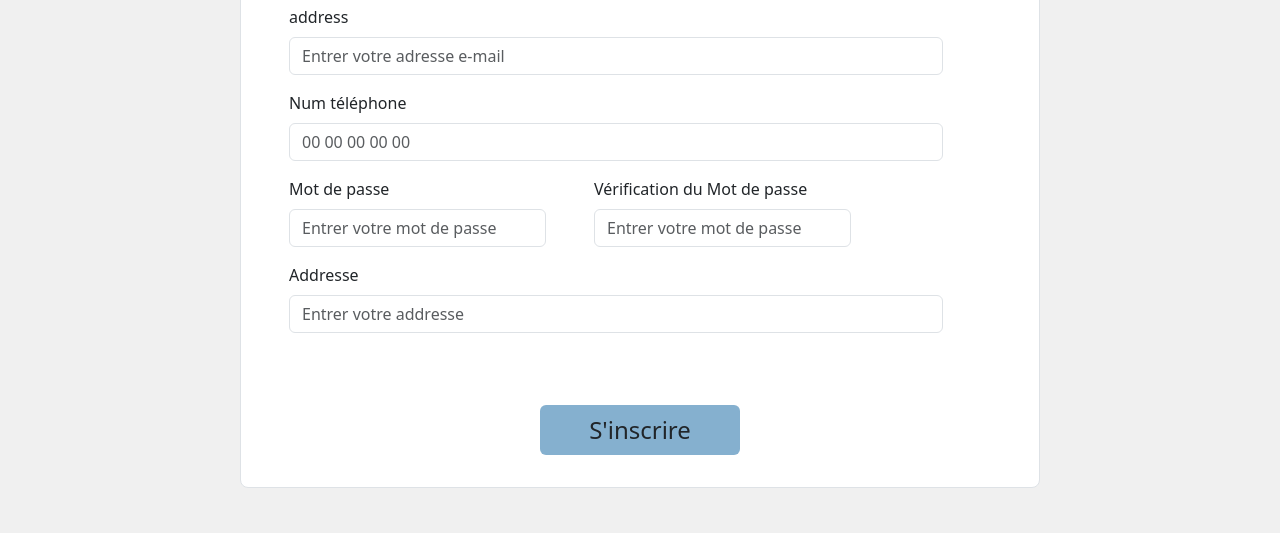
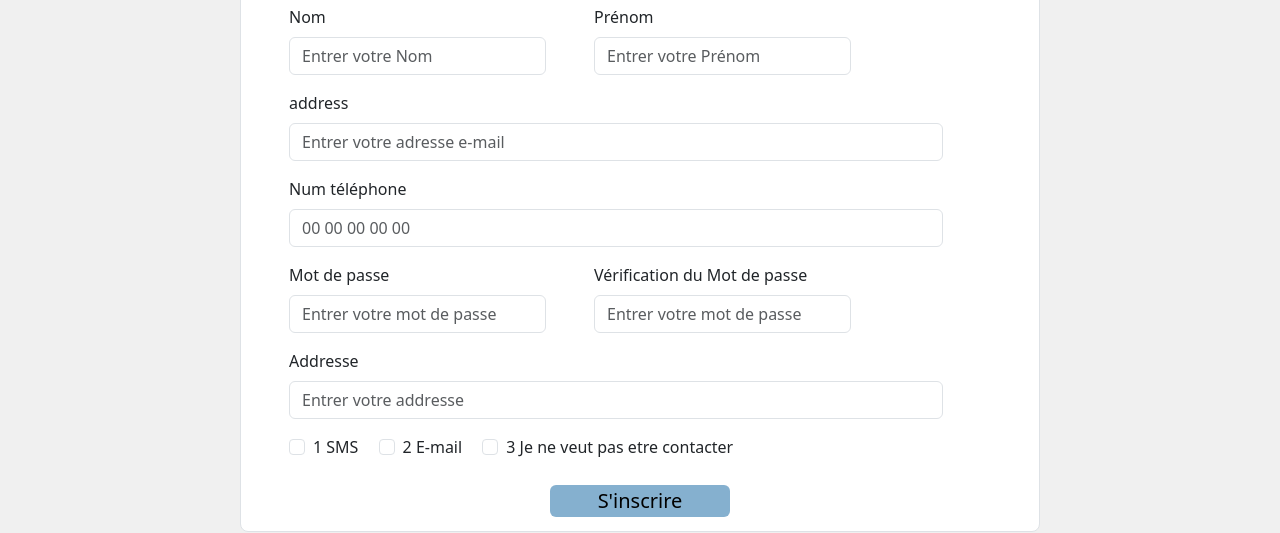
Before and after one commit to Mathieu762005/form, a website: page inscription.html in a window 1280 px wide. Shown: the part 228-761 px from the top of the page. Drawn offline with nearby package versions, Linux system fonts and the light colour scheme.

Commit message:
mise a jour

```diff
--- a/inscription.html
+++ b/inscription.html
@@ -55,8 +55,20 @@
         </nav>
     </header>
     <main class="main d-flex flex-column align-items-center">
-        <form class="main__form  mb-5 px-5 py-4 border mt-5 rounded-3" action="bonjour.html">
+        <form class="main__form  mb-4 px-5 py-4 border mt-5 rounded-3" action="bonjour.html">
             <h1 class="text-center pb-4">S'inscrire</h1>
+            <div class="d-flex gap-lg-5 flex-column flex-lg-row me-5 me-lg-0">
+                <div class="mb-3">
+                    <label for="exampleInputPassword1" class="form-label">Nom</label>
+                    <input type="password" placeholder="Entrer votre Nom" class="form-control"
+                        id="exampleInputPassword1" required>
+                </div>
+                <div class="mb-3">
+                    <label for="exampleInputPassword1" class="form-label">Prénom</label>
+                    <input type="password" placeholder="Entrer votre Prénom" class="form-control"
+                        id="exampleInputPassword1" required>
+                </div>
+            </div>
             <div class="mb-3 me-5">
                 <label for="exampleInputEmail1" class="form-label">address</label>
                 <input type="email" placeholder="Entrer votre adresse e-mail" class="form-control"
@@ -79,19 +91,34 @@
                         id="exampleInputPassword1" required>
                 </div>
             </div>
-            <div class="mb-5 me-5">
+            <div class="mb-3 me-5">
                 <label for="exampleInputPassword1" class="form-label">Addresse</label>
-                <input type="text" placeholder="Entrer votre addresse" class="form-control"
-                    id="exampleInputPassword1" required>
+                <input type="text" placeholder="Entrer votre addresse" class="form-control" id="exampleInputPassword1"
+                    required>
+            </div>
+            <div class="form-check form-check-inline">
+                <input class="form-check-input" type="checkbox" id="inlineCheckbox1" value="option1">
+                <label class="form-check-label" for="inlineCheckbox1">1 SMS</label>
+            </div>
+            <div class="form-check form-check-inline">
+                <input class="form-check-input" type="checkbox" id="inlineCheckbox2" value="option2">
+                <label class="form-check-label" for="inlineCheckbox2">2 E-mail</label>
+            </div>
+            <div class="form-check form-check-inline">
+                <input class="form-check-input" type="checkbox" id="inlineCheckbox3" value="option3">
+                <label class="form-check-label" for="inlineCheckbox3">3 Je ne veut pas etre contacter</label>
             </div>
             <div class="bouton-connection text-center">
-                <a href="bonjour.html"><button type="submit" class="btn px-5 mt-4 mb-2 fs-4">S'inscrire</button></a>
+                <a href="bonjour.html"><button type="submit" class="bouton px-5 mt-4 mb-2 fs-5 border-0 rounded-2">S'inscrire</button></a>
             </div>
         </form>
         <div class="inscription rounded-3 text-center">
             <div class="resaux rounded-3 border d-flex row text-center px-5 py-4">
-                <a class="g fs-5 text-black border rounded-2 py-2 mb-3 text-decoration-none" href="#"><iclass="bi bi-google"></i> Se connecter avec Google</a>
-                <a class="f fs-5 text-white rounded-2 py-2 text-decoration-none" href="#"><i class="bi bi-facebook"></i> Facebook</a>
+                <a class="g fs-5 text-black border rounded-2 py-2 mb-3 text-decoration-none" href="#">
+                    <iclass="bi bi-google"></i> Se connecter avec Google
+                </a>
+                <a class="f fs-5 text-white rounded-2 py-2 text-decoration-none" href="#"><i class="bi bi-facebook"></i>
+                    Facebook</a>
             </div>
         </div>
     </main>
--- a/sass/inscription.scss
+++ b/sass/inscription.scss
@@ -21,7 +21,7 @@ body {
 
         .main__form {
             width: 50rem;
-            height: 37rem;
+            height: 39.5rem;
             background-color: white;
 
             @media (max-width: 450px) {
@@ -30,7 +30,7 @@ body {
             }
 
             .bouton-connection {
-                .btn {
+                .bouton {
                     background-color: #85b0cf;
                 }
             }
```
Also changed, not shown: css/inscription.css.
